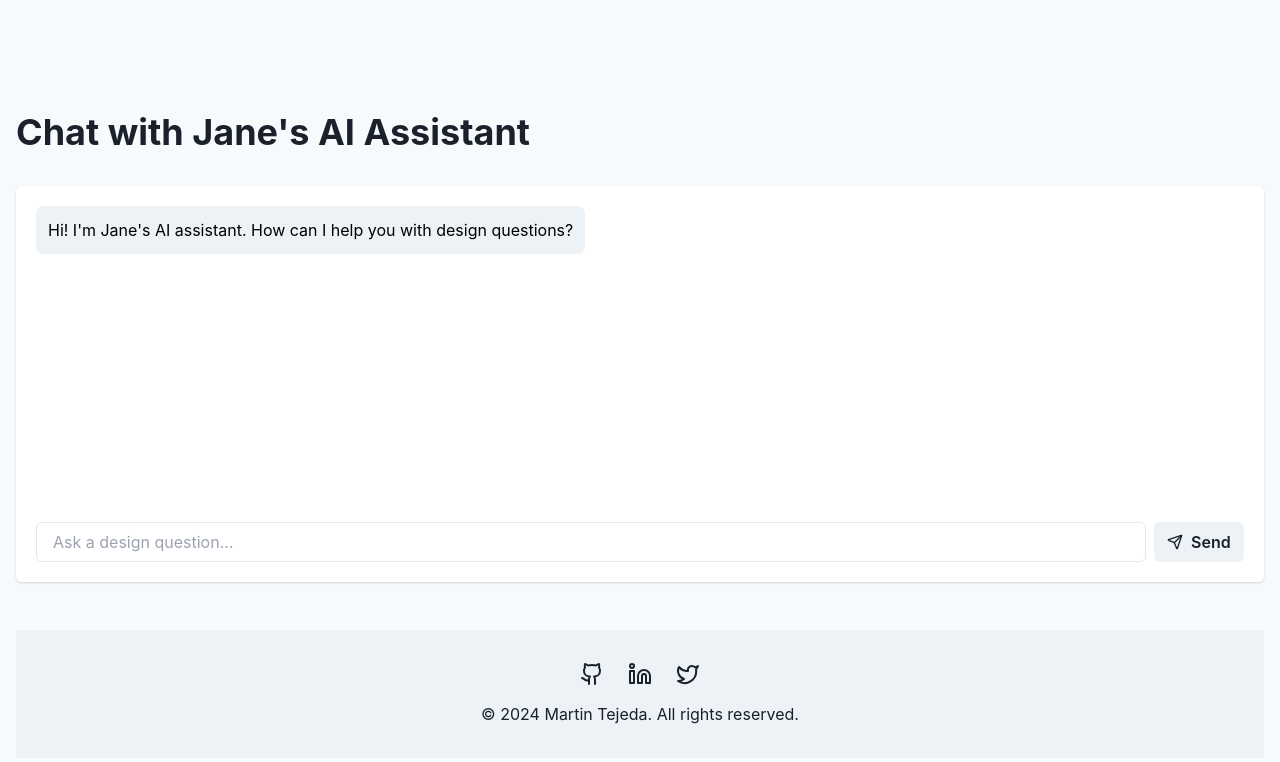
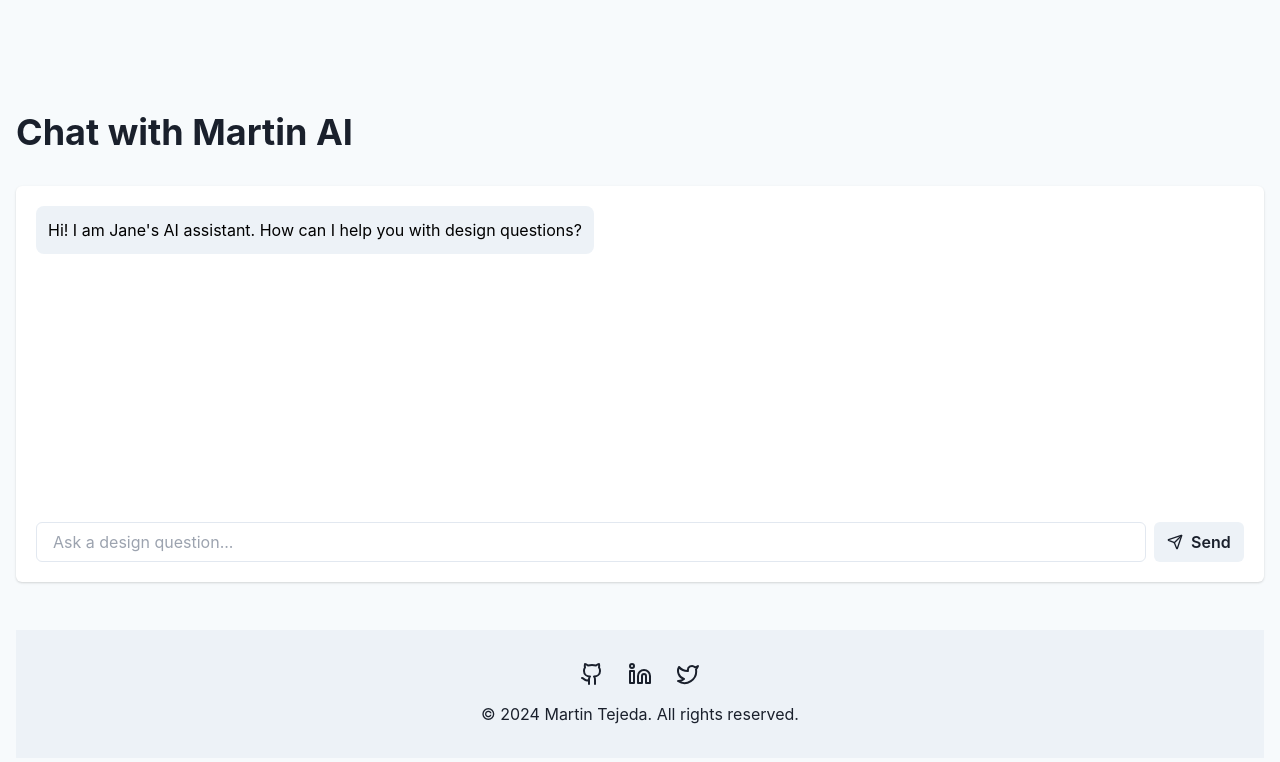
Before and after one commit to mawrs/v2-portfolio, a Next.js app: page / in a window 1280 px wide. Shown: the part 1284-2046 px from the top of the page. Built offline with nearby package versions, Linux system fonts and the light colour scheme.

Commit message:
Fix remaining ESLint errors: Remove apostrophes from portfolio component

```diff
--- a/components/portfolio.tsx
+++ b/components/portfolio.tsx
@@ -8,7 +8,7 @@ import { Github, Linkedin, Twitter, Send, Sun, Moon } from 'lucide-react'
 export function PortfolioComponent() {
   const { colorMode, toggleColorMode } = useColorMode()
   const [chatMessages, setChatMessages] = useState([
-    { role: 'assistant', content: "Hi! I'm Jane's AI assistant. How can I help you with design questions?" }
+    { role: 'assistant', content: "Hi! I am Jane's AI assistant. How can I help you with design questions?" }
   ])
   const [userInput, setUserInput] = useState('')
 
@@ -187,7 +187,7 @@ export function PortfolioComponent() {
 
         {/* AI Chatbot */}
         <Box as="section" py={12}>
-          <Heading as="h2" size="xl" mb={8}>Chat with Jane's AI Assistant</Heading>
+          <Heading as="h2" size="xl" mb={8}>Chat with Martin AI</Heading>
           <Card bg={colorMode === 'light' ? 'white' : 'gray.700'}>
             <CardBody>
               <VStack spacing={4} mb={4} height="300px" overflowY="auto">
```
